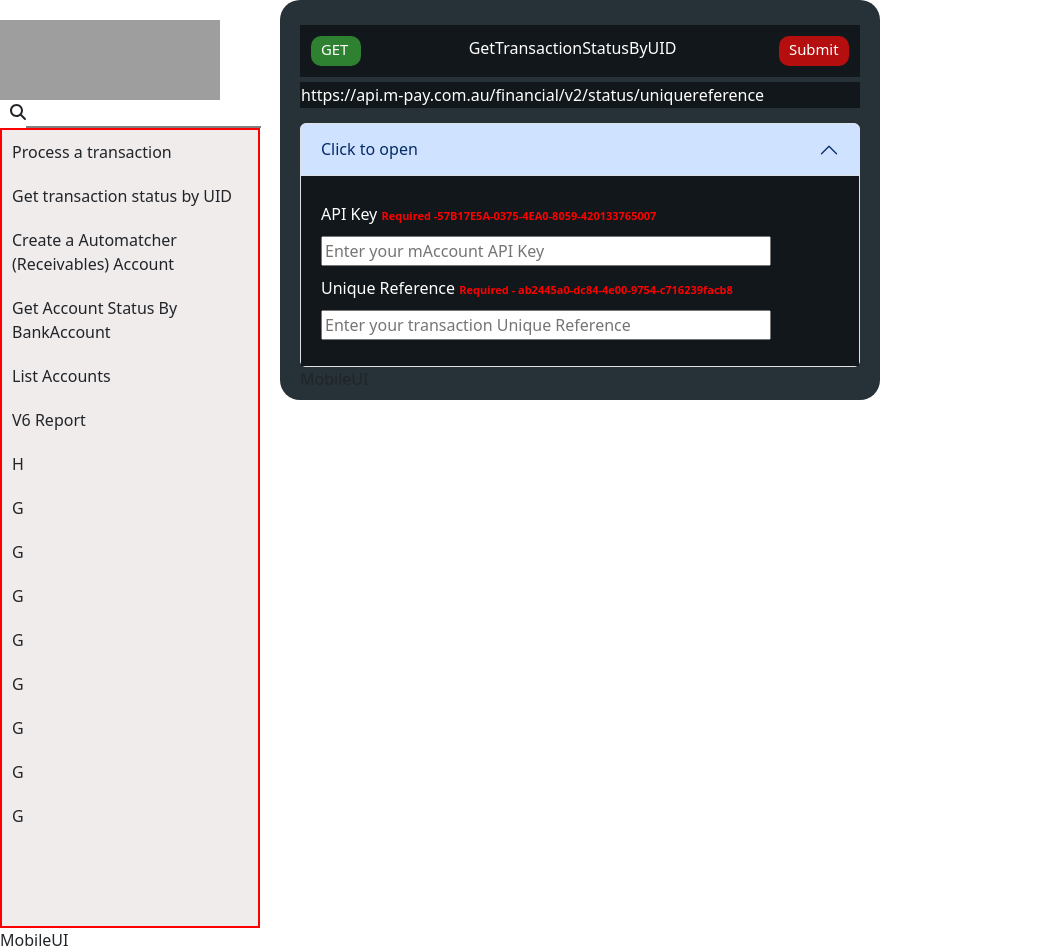
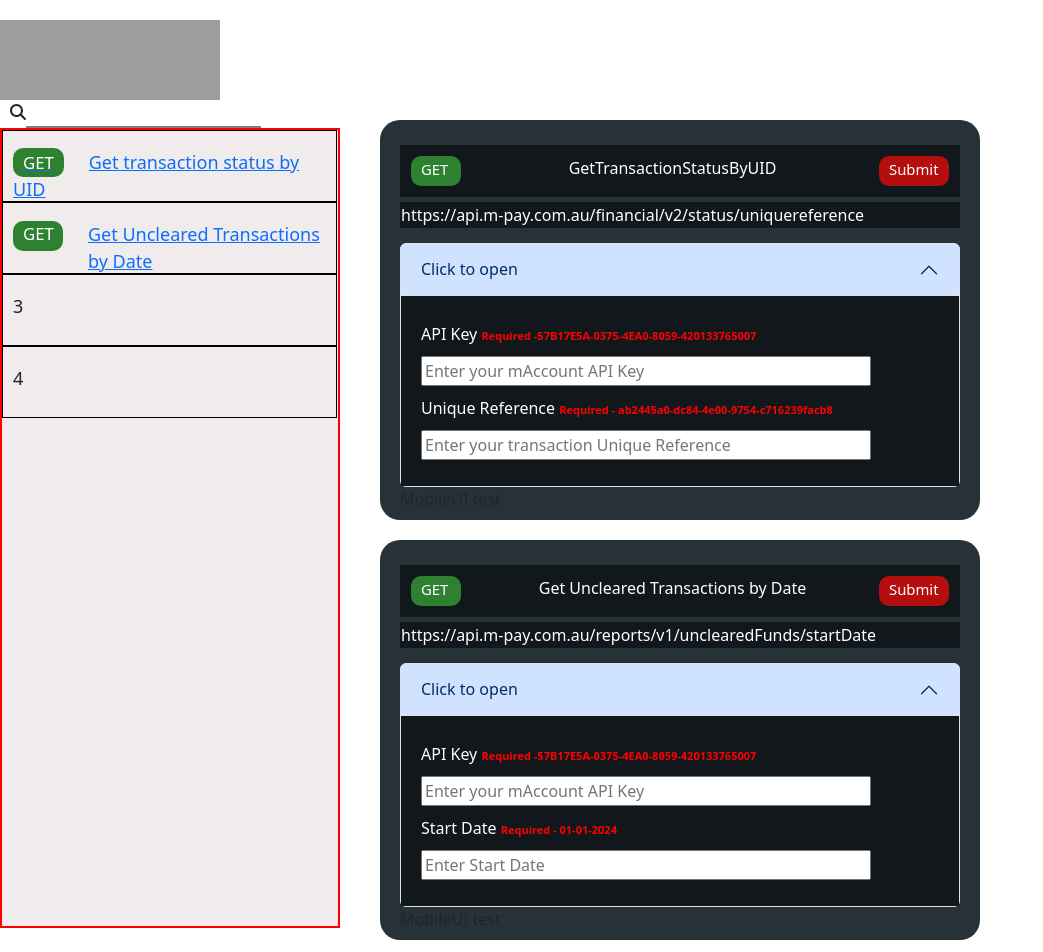
Before and after one commit to jasonsong1/MonoovaReactFrontendIntegration, a React (Create React App) app: page / in a window 1280 px wide. Shown: the whole page, without its empty margins (0-1043 px from the left). Built offline with nearby package versions, Linux system fonts and the light colour scheme; grey boxes are pictures that could not be loaded.

Commit message:
Version2

```diff
--- a/src/App.css
+++ b/src/App.css
@@ -1,19 +1,34 @@
+body{
+    margin: 0px;
+}
+
 .ListOfEndpoints{
     width: 50px;
 
 }
 .ListofEndpointsize{
-width: 260px;
+width: 340px;
 height: 100vh;
 border:2px solid red;
 background: rgb(241, 236, 236);
+padding-right: 100px;
+padding-inline-start: 0;
+
 }
 
+.ListofEndpointsize li{
+    list-style-type: none;
+    width: 335px;
+    height: 4.5rem;
+    border: 1px solid black;
+    padding:18px 10px 0px 10px;
+  font-size: 18px;
+}
 
-.ListofEndpointsize div{
-    padding:10px 10px;
+.ListofEndpointsize li div{
+display: flex;
+}
 
-}
 
 .logo{
     margin: 20px 20px 0px 0px;
@@ -36,7 +51,7 @@ background: rgb(241, 236, 236);
 
 }
 
-@media (max-width: 800px){
+@media (max-width: 1000px){
     .ListOfEndpoints{
         display:none;
     }
@@ -59,7 +74,7 @@ justify-content: space-between;
 }
 
 .listlayout{
-    min-width: 280px;
+    min-width: 350px;
 }
 
 .getButton{
@@ -125,5 +140,14 @@ justify-content: space-between;
     width: 600px;
     height: 400px;
     padding: 20px 20px;
+    margin-left: 30px;
 
 }
+
+.mainpageindividualendpoint{
+    margin-top: 100px;
+}
+
+.mainpageindividualendpoint section{
+    margin-top: 20px;
+}
--- a/src/App.js
+++ b/src/App.js
@@ -2,21 +2,36 @@ import logo from './logo.svg';
 import './App.css';
 import ListOfEndpoints from './Page/ListOfEndpoints';
 import GettransactionstatusbyUID from './component/GettransactionstatusbyUID';
+import GetUnclearedTransactionsbyDate from './component/GetUnclearedTransactionsbyDate';
 import APIresponse from './responseUI/APIresponse';
 import MobileUI from './responseUI/MobileUI';
 import 'bootstrap/dist/css/bootstrap.min.css';
-import {Col, Row} from 'react-bootstrap'
-import { Route, Routes } from 'react-router-dom';
+import { Col, Row } from 'react-bootstrap'
+
+
 
 function App() {
   return (
     <div>
-      <Row className='main-area'>
-        <Col className='listlayout' lg={2}><ListOfEndpoints/></Col>
-        <Col lg={5}><GettransactionstatusbyUID/></Col>
-        <Col lg={3}><APIresponse/></Col>
-        <Col lg={2}><MobileUI/></Col>
-      </Row>
+
+
+
+      <div className='main-area'>
+
+        <div className='listlayout'>
+          <ListOfEndpoints />
+        </div>
+
+        <div className='mainpageindividualendpoint'>
+          <section><GettransactionstatusbyUID id="GettransactionstatusbyUID" /></section>
+          <section><GetUnclearedTransactionsbyDate id="GetUnclearedTransactionsbyDate" /></section>
+        </div>
+
+      </div>
+
+
+
+
     </div>
   );
 }
--- a/src/Page/ListOfEndpoints.js
+++ b/src/Page/ListOfEndpoints.js
@@ -6,47 +6,52 @@ import { Link } from 'react-router-dom'
 
 const ListOfEndpoints = () => {
 
-    const listofendpoints =[
-    "Process a transaction",
-    "Get transaction status by UID",
-    "Create a Automatcher (Receivables) Account",
-    "Get Account Status By BankAccount",
-    "List Accounts",
-    "V6 Report",
-    "H",
-    "G",
-    "G",
-    "G",
-    "G",
-    "G",
-    "G",
-    "G",
-    "G",]
+
   return (
     <div className='ListOfEndpoints' >
       <div>
         <img width={220}
           height={80}
           className='logo'
-                src='https://movdpwebsiteprodae.blob.core.windows.net/images/Monoova.png'/>
+          src='https://movdpwebsiteprodae.blob.core.windows.net/images/Monoova.png' />
       </div>
 
       <div className='search-area'>
         <div>
           <FontAwesomeIcon icon={faMagnifyingGlass} /></div>
         <div> <input type='text'
-                className='search-areaStyle'/></div>
+          className='search-areaStyle' /></div>
 
 
       </div>
+      <div>
+        <ul className='ListofEndpointsize'>
+          <li>
+            <a href='GettransactionstatusbyUID'>
+              <span className='getButton'>GET</span>
+              Get transaction status by UID
+            </a>
+          </li>
 
-            <div className='ListofEndpointsize'>
-            {listofendpoints.map((item)=>(
-            <div>{item}</div>
-            ))}
+          <li>
+            <div>
+              <div >
+                <span className='getButton'>GET</span>
+              </div>
+              <div>
+                <a href='GetUnclearedTransactionsbyDate'>
+                  Get Uncleared Transactions by Date
+                </a>
+              </div>
+            </div>
+
+          </li>
+          <li>3</li>
+          <li>4</li>
+
+        </ul>
 
       </div>
-
     </div>
 
   )
--- /dev/null
+++ b/src/component/GetUnclearedTransactionsbyDate.js
@@ -0,0 +1,90 @@
+import React from 'react'
+import Accordion from 'react-bootstrap/Accordion';
+import { useState } from 'react';
+import APIresponse from '../responseUI/APIresponse';
+import MobileUI from '../responseUI/MobileUI';
+
+const GetUnclearedTransactionsbyDate = () => {
+    const [apiKey,setapiKey]=useState('')
+    const [startDate, setstartDate] = useState('');
+    const [result, setResult] = useState(null);
+
+    const submitAPI=async()=>{
+      const response = await fetch(`https://api.m-pay.com.au/reports/v1/unclearedFunds/${startDate}`,{
+        method: "GET",
+             headers: {
+               Authorization: `Basic ${btoa(apiKey)}`,
+               'Content-Type': 'application/json',
+             },
+      })
+
+      const data = await response.json();
+      setResult(data)
+    }
+
+
+      return (
+        <div className='endpoint-style'>
+            <div className='endpoint-Header'>
+                <div className='getButton'>GET</div>
+                <div>Get Uncleared Transactions by Date</div>
+                <div className='sumbitButton' onClick={submitAPI}>Submit</div>
+            </div>
+
+
+
+            <div class="requestURLColor">
+            https://api.m-pay.com.au/reports/v1/unclearedFunds/startDate
+          </div>
+
+
+            <div>
+
+        <Accordion defaultActiveKey="0">
+          <Accordion.Item eventKey="0">
+            <Accordion.Header>Click to open</Accordion.Header>
+            <Accordion.Body>
+              <form className='inputArea'>
+                <div> API Key <strong className='Strongfont'>Required -57B17E5A-0375-4EA0-8059-420133765007 </strong>
+
+                <div>
+                  <input type='text'
+                  placeholder='Enter your mAccount API Key'
+                  value={apiKey}
+                  onChange={(e)=> setapiKey(e.target.value)}
+                  ></input>
+                </div>
+
+                <div>
+                  Start Date <strong className='Strongfont'>Required - 01-01-2024</strong>
+                </div>
+
+                <div>
+                  <input type='text'
+                  placeholder='Enter Start Date'
+                  value={startDate}
+                  onChange={(e)=> setstartDate(e.target.value)}></input>
+                </div>
+                </div>
+              </form>
+            </Accordion.Body>
+          </Accordion.Item>
+        </Accordion>
+
+
+
+
+            </div>
+
+
+
+            <APIresponse result={result}/>
+            <MobileUI result={result}/>
+        </div>
+
+
+      )
+    }
+
+
+export default GetUnclearedTransactionsbyDate
--- a/src/responseUI/MobileUI.js
+++ b/src/responseUI/MobileUI.js
@@ -3,7 +3,7 @@ import React from 'react'
 const MobileUI = () => {
   return (
     <div>
-      MobileUI
+      MobileUI test
     </div>
   )
 }
```
Also changed, not shown: src/component/GettransactionstatusbyUID.js (line endings or trailing spaces). Lines whose indentation alone changed are shown as unchanged.
